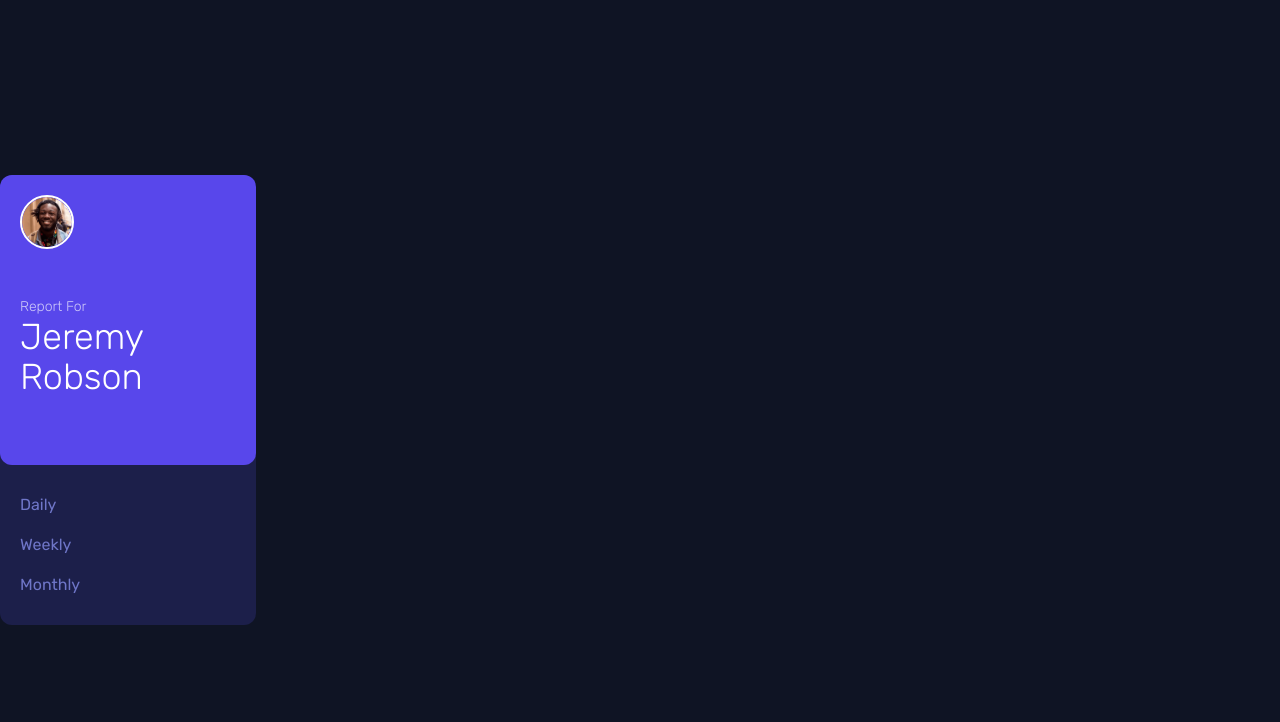
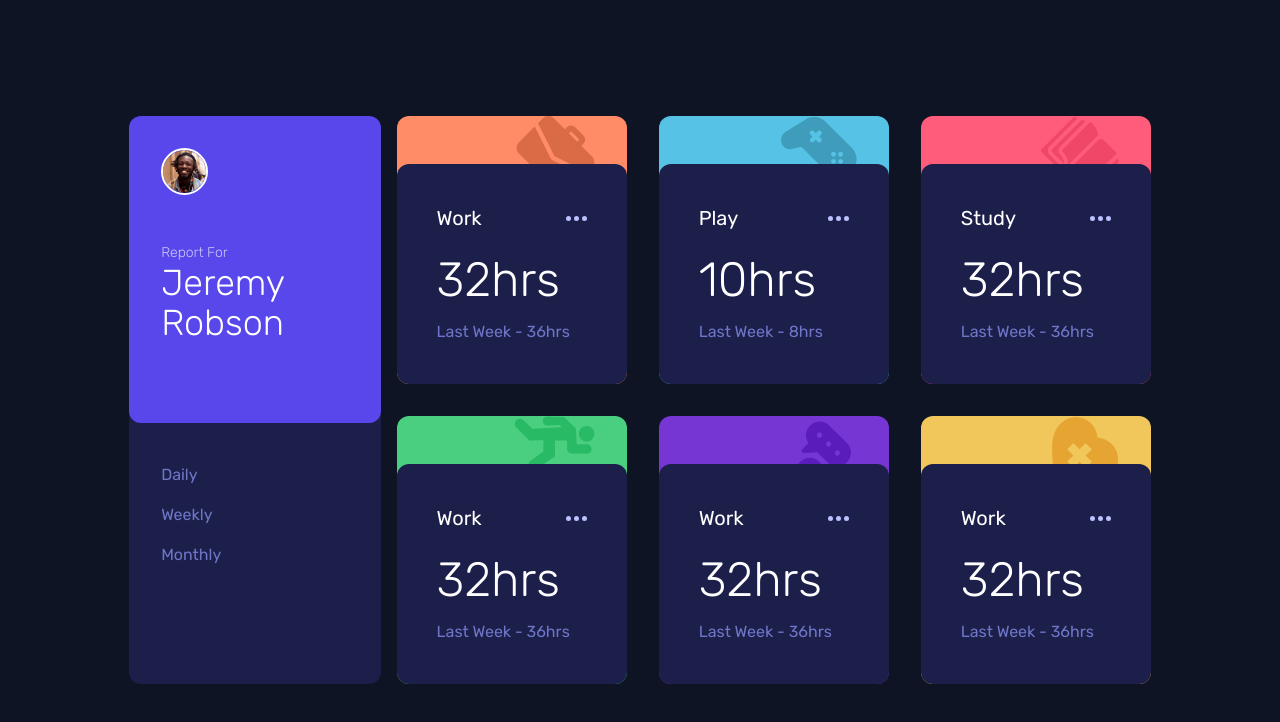
Before and after one commit to duncan-chege/time-tracking-dashboard, a Next.js app: page / in a window 1280 px wide. Shown: the top 722 px of the page. Built offline with nearby package versions, Linux system fonts and the light colour scheme.

Commit message:
complete the schedule component

```diff
--- /dev/null
+++ b/app/components/Schedule.tsx
@@ -0,0 +1,89 @@
+import Image from "next/image";
+import ellipses from "../../public/images/icon-ellipsis.svg";
+import workIcon from "../../public/images/icon-work.svg"
+import playIcon from "../../public/images/icon-play.svg"
+import studyIcon from "../../public/images/icon-study.svg"
+import exerciseIcon from "../../public/images/icon-exercise.svg"
+import socialIcon from "../../public/images/icon-social.svg"
+import careIcon from "../../public/images/icon-self-care.svg"
+
+
+const Schedule = () => {
+    return (
+    <div className="w-3/4 grid grid-cols-3 gap-8">
+        <div className="bg-light-red-work rounded-xl pt-12  relative z-50">
+            <Image className="absolute right-8 top-0 -z-10" src={workIcon} alt="" />
+            <div className="rounded-xl p-10 text-white bg-dark-blue">
+                <div className="flex justify-between items-center pb-6">
+                    <p className="text-xl">Work</p>
+                    <Image className="h-auto" src={ellipses} alt="" />
+                </div>
+                <h3 className="text-5xl font-light">32hrs</h3>
+                <p className="text-desaturated-blue pt-4">Last Week - 36hrs</p>
+            </div>
+        </div>
+
+        <div className="bg-soft-blue rounded-xl pt-12 relative z-50">
+            <Image className="absolute right-8 top-0 -z-10" src={playIcon} alt="" />
+            <div className="rounded-xl p-10 text-white bg-dark-blue">
+                <div className="flex justify-between items-center pb-6">
+                    <p className="text-xl">Play</p>
+                    <Image className="h-auto" src={ellipses} alt="" />
+                </div>
+                <h3 className="text-5xl font-light">10hrs</h3>
+                <p className="text-desaturated-blue pt-4">Last Week - 8hrs</p>
+            </div>
+        </div>
+
+        <div className="bg-light-red-study rounded-xl pt-12 relative z-50">
+            <Image className="absolute right-8 top-0 -z-10" src={studyIcon} alt="" />
+            <div className="rounded-xl p-10 text-white bg-dark-blue">
+                <div className="flex justify-between items-center pb-6">
+                    <p className="text-xl">Study</p>
+                    <Image className="h-auto" src={ellipses} alt="" />
+                </div>
+                <h3 className="text-5xl font-light">32hrs</h3>
+                <p className="text-desaturated-blue pt-4">Last Week - 36hrs</p>
+            </div>
+        </div>
+
+        <div className="bg-lime-green rounded-xl pt-12 relative z-50">
+            <Image className="absolute right-8 top-0 -z-10" src={exerciseIcon} alt="" />
+            <div className="rounded-xl p-10 text-white bg-dark-blue">
+                <div className="flex justify-between items-center pb-6">
+                    <p className="text-xl">Work</p>
+                    <Image className="h-auto" src={ellipses} alt="" />
+                </div>
+                <h3 className="text-5xl font-light">32hrs</h3>
+                <p className="text-desaturated-blue pt-4">Last Week - 36hrs</p>
+            </div>
+        </div>
+
+        <div className="bg-violet rounded-xl  pt-12 relative z-50">
+            <Image className="absolute right-8 top-0 -z-10" src={socialIcon} alt="" />
+            <div className="rounded-xl p-10 text-white bg-dark-blue">
+                <div className="flex justify-between items-center pb-6">
+                    <p className="text-xl">Work</p>
+                    <Image className="h-auto" src={ellipses} alt="" />
+                </div>
+                <h3 className="text-5xl font-light">32hrs</h3>
+                <p className="text-desaturated-blue pt-4">Last Week - 36hrs</p>
+            </div>
+        </div>
+
+        <div className="bg-soft-orange rounded-xl  pt-12 relative z-50">
+            <Image className="absolute right-8 top-0 -z-10" src={careIcon} alt="" />
+            <div className="rounded-xl p-10 text-white bg-dark-blue">
+                <div className="flex justify-between items-center pb-6">
+                    <p className="text-xl">Work</p>
+                    <Image className="h-auto" src={ellipses} alt="" />
+                </div>
+                <h3 className="text-5xl font-light">32hrs</h3>
+                <p className="text-desaturated-blue pt-4">Last Week - 36hrs</p>
+            </div>
+        </div>
+    </div>
+    )
+}
+
+export default Schedule;
--- a/app/components/Sidebar.tsx
+++ b/app/components/Sidebar.tsx
@@ -5,13 +5,13 @@ import profilePic from "../../public/images/image-jeremy.png";
 
 export default function Sidebar(){
 return (
-    <div className="w-1/5 bg-dark-blue rounded-xl">
-        <div className="bg-blue text-white rounded-xl p-5 font-light">
+    <div className="w-1/4 bg-dark-blue rounded-xl">
+        <div className="bg-blue text-white rounded-xl p-8 font-light">
             <Image className="border-white border-2 rounded-full w-1/4" src={profilePic} alt="" />
             <p className="opacity-70 text-sm mt-12">Report For</p>
             <h3 className="text-4xl mb-12">Jeremy<br /> Robson</h3>
         </div>
-        <div className="text-desaturated-blue p-5">
+        <div className="text-desaturated-blue p-8">
             <ul>
                 <li className="py-2">Daily</li>
                 <li className="py-2">Weekly</li>
--- a/app/layout.tsx
+++ b/app/layout.tsx
@@ -4,7 +4,7 @@ import "./globals.css";
 
 
 export const metadata: Metadata = {
-  title: "Time Tracker Dashbaord",
+  title: "Time Tracker Dashboard",
   description: "A NextJS app by Duncan Chege",
 };
 
--- a/app/page.tsx
+++ b/app/page.tsx
@@ -2,12 +2,15 @@
 
 import * as React from "react";
 import Sidebar from "./components/Sidebar";
+import Schedule from "./components/Schedule";
 
 export default function Page() {
     return (
-        <div className="bg-very-dark-blue min-h-screen flex flex-col justify-center">
-            <Sidebar />
-            <></>
+        <div className="bg-very-dark-blue min-h-screen flex items-center justify-center">
+            <div className="flex flex-row gap-4 h-auto">
+                <Sidebar />
+                <Schedule />
+            </div>
         </div>
     )
 }
```
